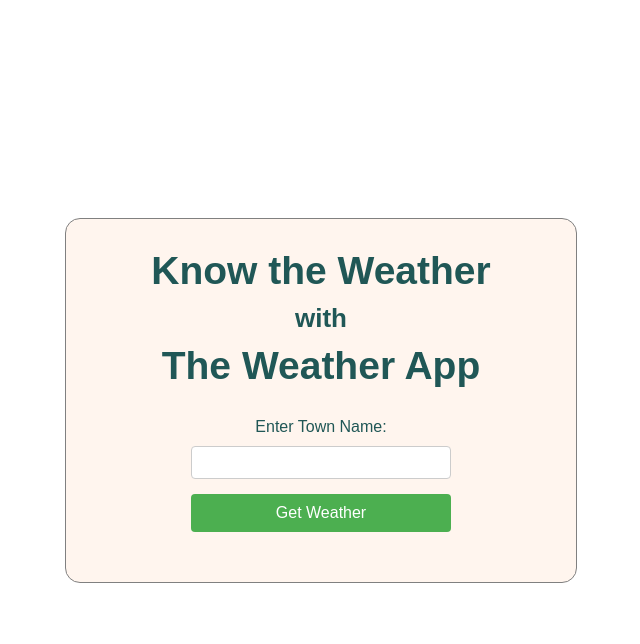
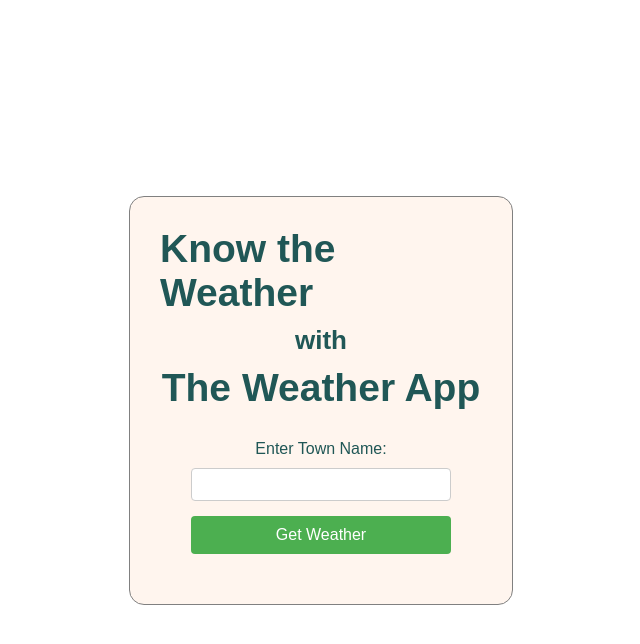
Before and after one commit to zlatin-r/Weather-App, a Django app: page / in a window 1280 px wide. Shown: the top 644 px of the page, without its empty margins (319-959 px from the left). Run offline with Django 4.2, Linux system fonts and the light colour scheme; some web fonts are replaced.

Commit message:
Changes Commited

```diff
--- a/static/styles.css
+++ b/static/styles.css
@@ -22,7 +22,7 @@ body, html {
     display: flex;
     flex-direction: column;
     justify-content: center;
-    width: 40%;
+    width: 30%;
     border: 1px solid grey;
     border-radius: 15px;
     padding: 30px;
```
